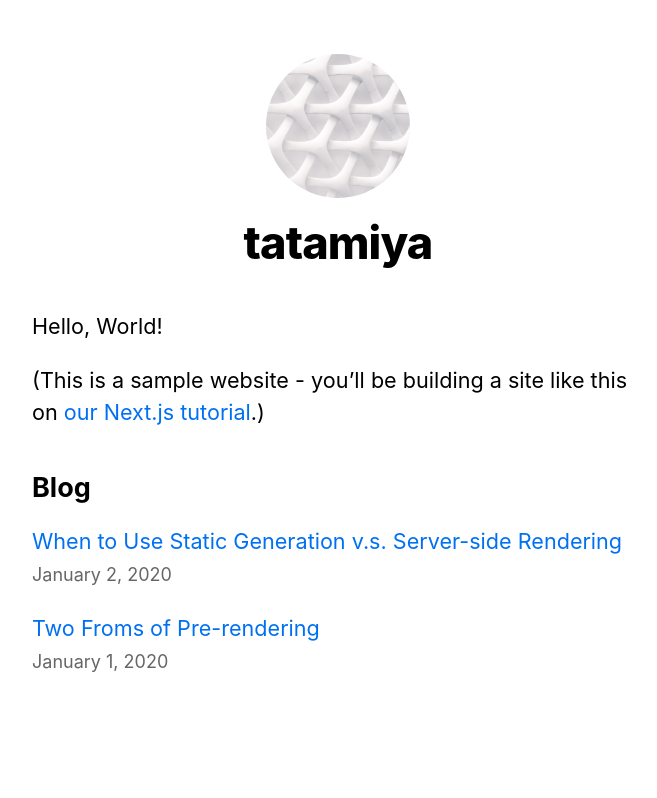
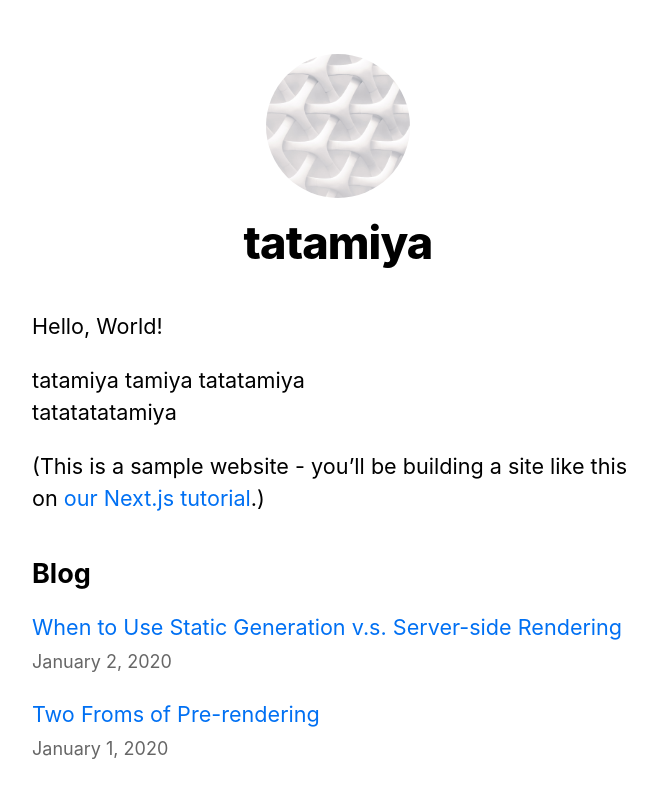
Before and after one commit to tatamiya/create-next-js-app, a Next.js app: page / in a window 1280 px wide. Shown: the top 798 px of the page, without its empty margins (302-959 px from the left). Built offline with nearby package versions, Linux system fonts and the light colour scheme.

Commit message:
Deploying Your Next.js App

```diff
--- a/pages/index.js
+++ b/pages/index.js
@@ -23,6 +23,11 @@ export default function Home({ allPostsData }) {
       <section className={utilStyles.headingMd}>
         <p>Hello, World!</p>
         <p>
+          tatamiya tamiya tatatamiya
+          <br />
+          tatatatatamiya
+        </p>
+        <p>
           (This is a sample website - you’ll be building a site like this on{' '}
           <a href="https://nextjs.org/learn">our Next.js tutorial</a>.)
         </p>
```
